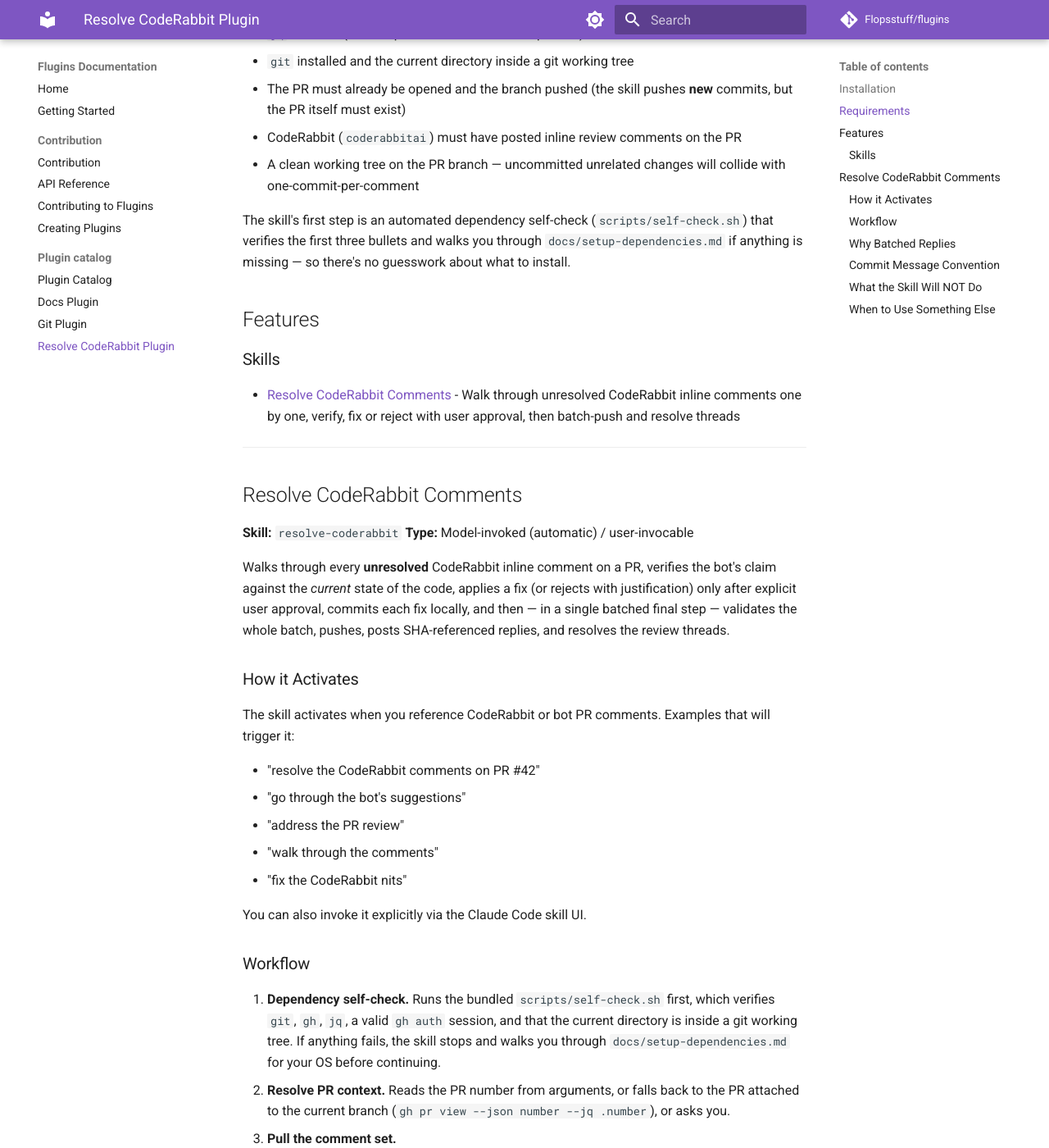
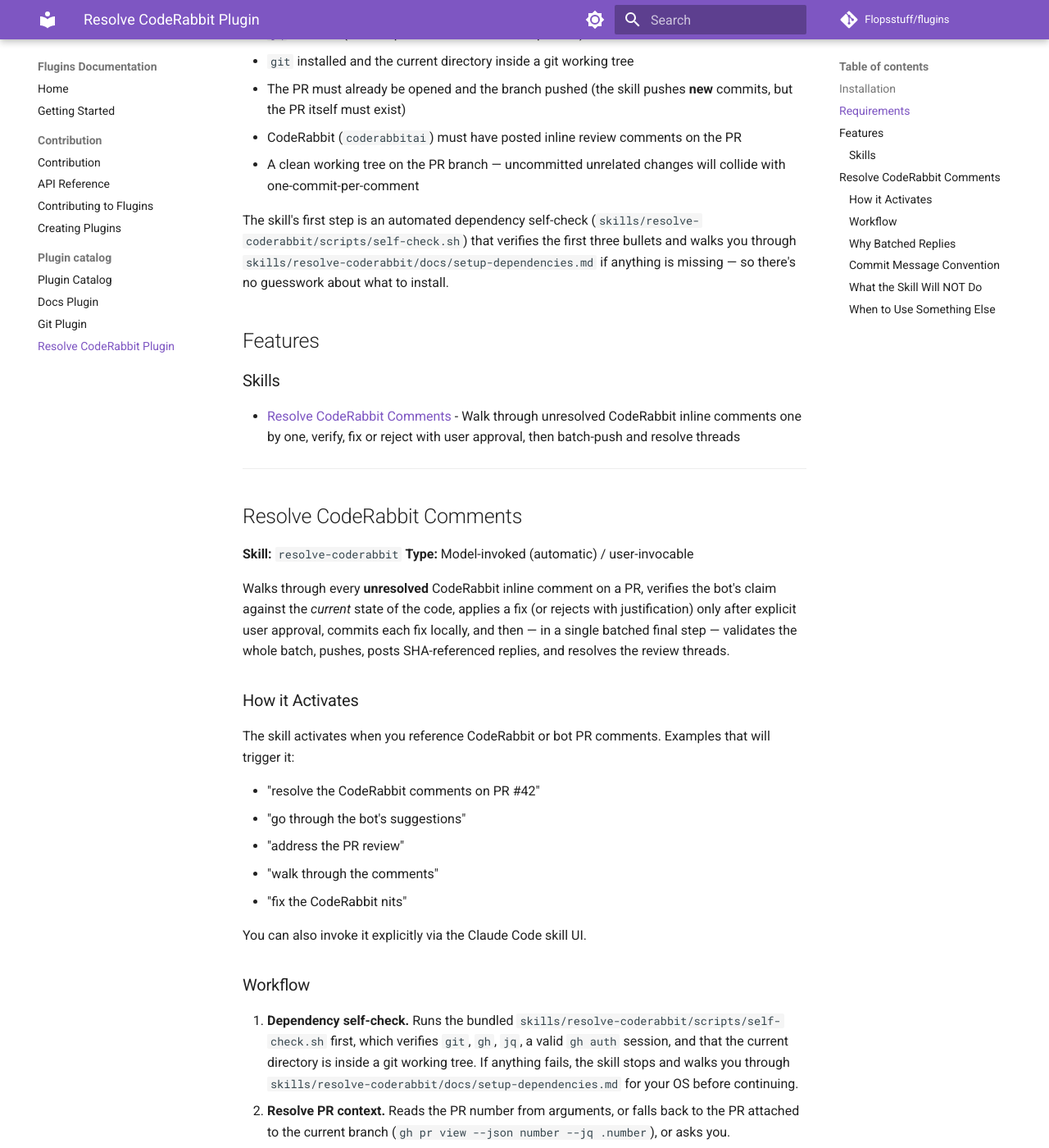
Before and after one commit to Flopsstuff/flugins, an MkDocs documentation site: the page built from docs/plugin-catalog/resolve-coderabbit-plugin.md, in a window 1280 px wide and 1400 px high, scrolled down 826 px. Shown: the whole window at 82% size. Built offline with MkDocs 1.6.1 and Material for MkDocs 9.7.7, drawn with Linux system fonts in a browser that asks for light colours; comment, search, counter and statistics services are not loaded.

Commit message:
♻️ Relocate self-check bundle into skill directory, switch to CLAUDE_SKILL_DIR
Move scripts/self-check.sh and docs/setup-dependencies.md from the plugin
root into the skill directory (skills/resolve-coderabbit/scripts and
skills/resolve-coderabbit/docs), and switch every reference from
${CLAUDE_PLUGIN_ROOT} to ${CLAUDE_SKILL_DIR}. ${CLAUDE_SKILL_DIR} is the
officially documented variable that resolves to the skill's own
directory and is reliably expanded by Claude Code's Bash tool from
within SKILL.md, unlike ${CLAUDE_PLUGIN_ROOT} which is known to be
unexpanded in skill/command markdown (anthropics/claude-code#9354) and
has regressed several times upstream.

Also document this convention in CLAUDE.md so future plugins in this
repo default to the skill-local layout for bundled scripts and
supporting files, with a link to the official skills docs at
https://code.claude.com/docs/en/skills and the tracking issue.

Co-Authored-By: Claude Opus 4.7 (1M context) <noreply@anthropic.com>

```diff
--- a/docs/plugin-catalog/resolve-coderabbit-plugin.md
+++ b/docs/plugin-catalog/resolve-coderabbit-plugin.md
@@ -31,7 +31,7 @@ claude plugin install resolve-coderabbit@flugins
 - CodeRabbit (`coderabbitai`) must have posted inline review comments on the PR
 - A clean working tree on the PR branch — uncommitted unrelated changes will collide with one-commit-per-comment
 
-The skill's first step is an automated dependency self-check (`scripts/self-check.sh`) that verifies the first three bullets and walks you through `docs/setup-dependencies.md` if anything is missing — so there's no guesswork about what to install.
+The skill's first step is an automated dependency self-check (`skills/resolve-coderabbit/scripts/self-check.sh`) that verifies the first three bullets and walks you through `skills/resolve-coderabbit/docs/setup-dependencies.md` if anything is missing — so there's no guesswork about what to install.
 
 ## Features
 
@@ -62,7 +62,7 @@ You can also invoke it explicitly via the Claude Code skill UI.
 
 ### Workflow
 
-0. **Dependency self-check.** Runs the bundled `scripts/self-check.sh` first, which verifies `git`, `gh`, `jq`, a valid `gh auth` session, and that the current directory is inside a git working tree. If anything fails, the skill stops and walks you through `docs/setup-dependencies.md` for your OS before continuing.
+0. **Dependency self-check.** Runs the bundled `skills/resolve-coderabbit/scripts/self-check.sh` first, which verifies `git`, `gh`, `jq`, a valid `gh auth` session, and that the current directory is inside a git working tree. If anything fails, the skill stops and walks you through `skills/resolve-coderabbit/docs/setup-dependencies.md` for your OS before continuing.
 1. **Resolve PR context.** Reads the PR number from arguments, or falls back to the PR attached to the current branch (`gh pr view --json number --jq .number`), or asks you.
 2. **Pull the comment set.**
    - REST (`/pulls/{n}/comments`) for comment bodies, file paths, lines.
```
Also changed, not shown: CLAUDE.md (+22 -0 lines), plugins/resolve-coderabbit/skills/resolve-coderabbit/SKILL.md (+2 -2 lines), plugins/resolve-coderabbit/skills/resolve-coderabbit/docs/setup-dependencies.md (renamed from plugins/resolve-coderabbit/docs/setup-dependencies.md, +2 -2 lines), 2 other files.
